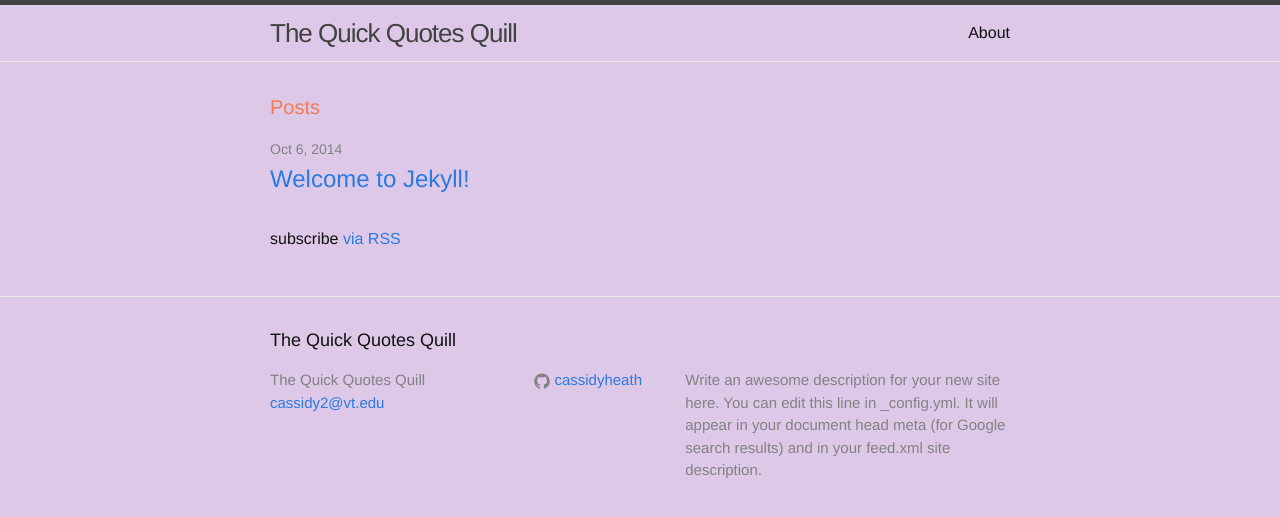
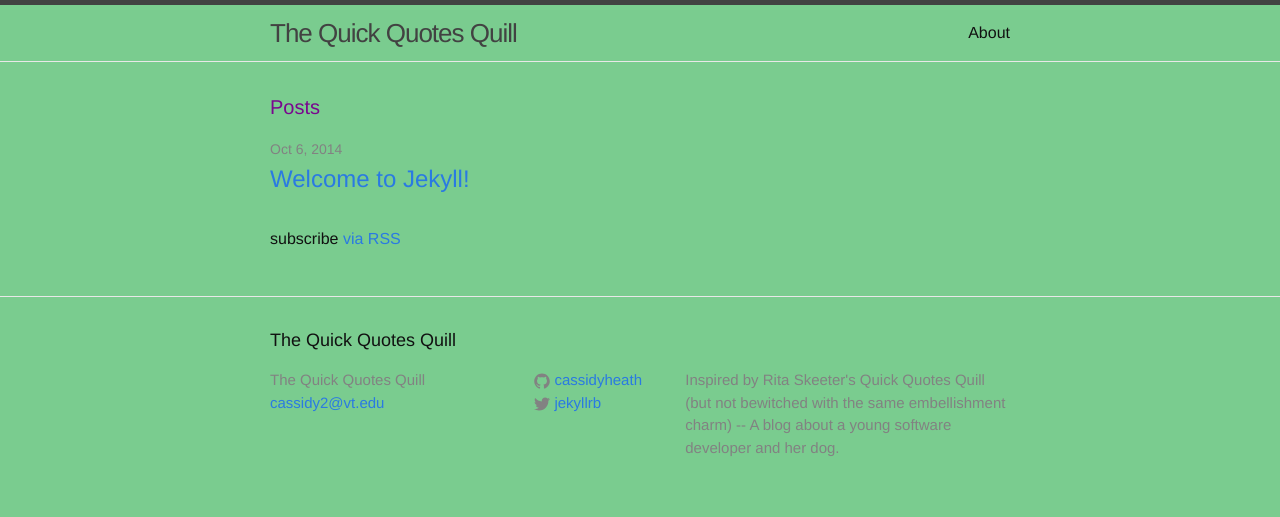
Before and after one commit to cassidyheath/cassidyheath.github.io, a Jekyll site: the page built from index.html, in a window 1280 px wide. Shown: the top 517 px of the page. Built offline with Jekyll 4.4.1, drawn with Linux system fonts in a browser that asks for light colours.

Commit message:
description added

```diff
--- a/_config.yml
+++ b/_config.yml
@@ -2,11 +2,12 @@
 title: The Quick Quotes Quill
 email: cassidy2@vt.edu
 description: > # this means to ignore newlines until "baseurl:"
-  Write an awesome description for your new site here. You can edit this
-  line in _config.yml. It will appear in your document head meta (for
-  Google search results) and in your feed.xml site description.
+  Inspired by Rita Skeeter's Quick Quotes Quill (but not bewitched
+  	with the same embellishment charm) -- A blog about a young software developer and her dog.
 baseurl: "" # the subpath of your site, e.g. /blog/
 url: http://http.cassidyheath.github.io/ # the base hostname & protocol for your site
+twitter_username: jekyllrb
+github_username:  jekyll
 github_username:  cassidyheath
 
 # Build settings
--- a/css/myStyle.css
+++ b/css/myStyle.css
@@ -1,11 +1,9 @@
 body {
-    background-color: #DDC8E8;
+    background-color: #7ACC8F;
 }
 
 h1 {
-    color: #F77A52;
+    color: #7A068F;
 }
 
-title{
-	 color: #F2C063;
 }
```
Also changed, not shown: 1 other file.
